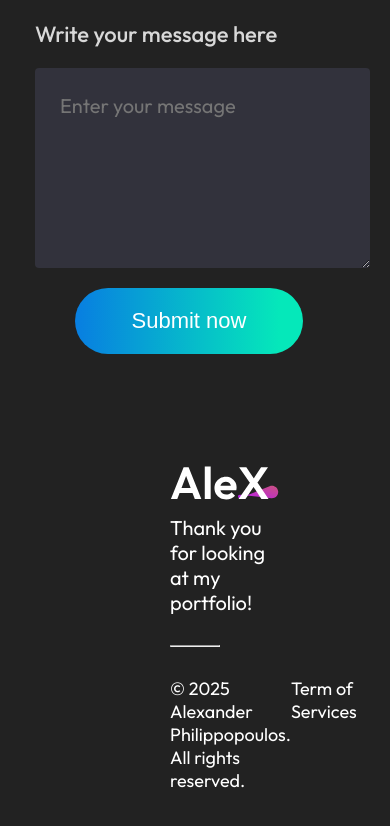
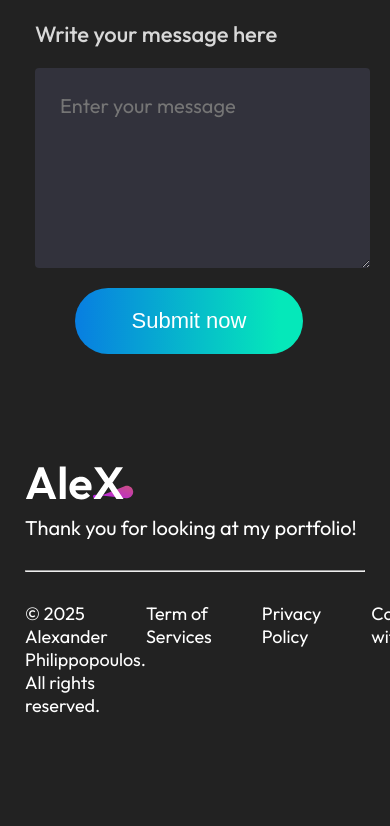
Before and after one commit to aphilippopoulos248/alexander-portfolio, a React (Vite) app: page / in a window 390 px wide. Shown: the part 5219-6045 px from the top of the page. After the commit the page ends 5986 px from the top, so only its background shows below. Built offline with nearby package versions, Linux system fonts and the light colour scheme.

Commit message:
Made footer responsive

```diff
--- a/src/components/footer/Footer.scss
+++ b/src/components/footer/Footer.scss
@@ -47,3 +47,49 @@
     gap: calc-rem(50);
     margin-bottom: calc-rem(50);
 }
+
+@media(max-width: calc-rem(768)){
+    .footer{
+        margin: calc-rem(50) calc-rem(25);
+        gap: calc-rem(30);
+    }
+    .footer-top{
+        display: flex;
+        justify-content: space-between;
+    }
+    .footer-top-left p{
+        font-size: calc-rem(20);
+        max-width: calc-rem(400);
+    }
+    .footer-top-right{
+        display: flex;
+        align-items: center;
+        gap: calc-rem(30);
+    }
+    .footer-email-input{
+        display: flex;
+        gap: calc-rem(30);
+        padding: calc-rem(20) calc-rem(30);
+        border-radius: calc-rem(50);
+        background: #32323B;
+        padding-right: calc-rem(80);
+    }
+    .footer-email-input input{
+        outline: none;
+        border: none;
+        background: transparent;
+        color: #a0a0a0;
+        font-family: Outfit;
+        font-size: calc-rem(18);
+    }
+    .footer-bottom{
+        display: flex;
+        justify-content: space-between;
+        font-size: calc-rem(18);
+    }
+    .footer-bottom-right{
+        display: flex;
+        gap: calc-rem(50);
+        margin-bottom: calc-rem(50);
+    }
+}
```
